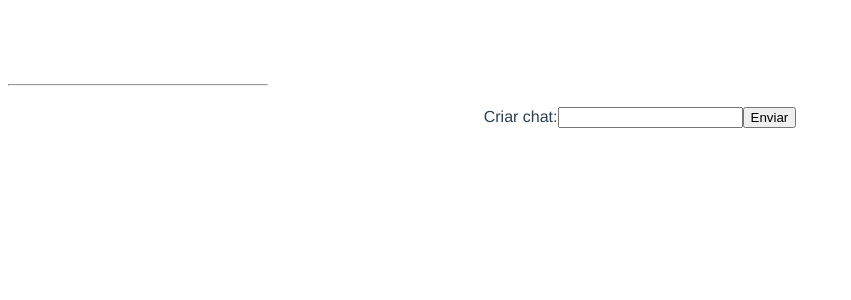
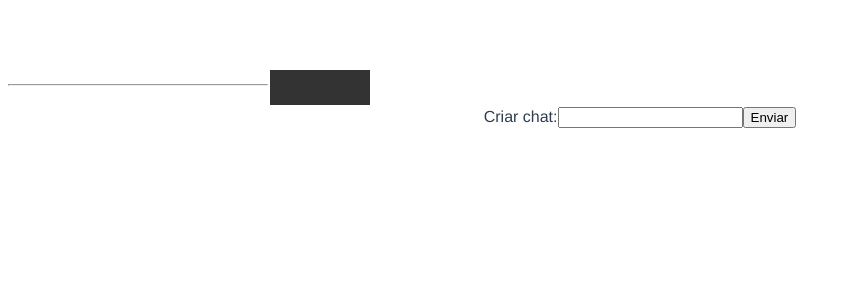
Before and after one commit to GuilhermeMelow/chat-typescript, a Vue app: page /chat in a window 1280 px wide. Both pictures are taken after a click on the button "Enviar". Shown: the top 300 px of the page, without its empty margins (0-851 px from the left). Built offline with nearby package versions, Linux system fonts and the light colour scheme.

Commit message:
Adicionando a função de chatsOpen ao componente.

```diff
--- a/src/components/chat/ListChatsOpen.vue
+++ b/src/components/chat/ListChatsOpen.vue
@@ -1,21 +1,48 @@
 <template>
     <div>
-        <ul class="tab-nav">
-            <li v-for="chat in chatsOpen"
-                :key="chat"
-                v-text="chat.nome"
-                :data-teste="chat.id" />
-        </ul>
+        <div class="tabs">
+            <ul class="tab-nav">
+                <li v-for="chat in chats"
+                    :key="chat"
+                    v-text="chat.nome"
+                    :data-teste="chat.id"
+                    @click="chatOpen = chat" />
+            </ul>
+        </div>
+        <div class="content" v-if="chatOpen">
+            <List :values="chatOpen.getMensagens()">
+                <template #="{ item }">
+                    <p v-text="item" />
+                    <hr>
+                </template>
+            </List>
+            <Enviador :label="'Enviar mensagem:'" @send="send" />
+        </div>
     </div>
 </template>
 
 <script lang="ts">
-    import { defineComponent } from "vue";
+    import { Store } from "@/store";
+    import InjectStrict from "@/Utils/InjectStrict";
+    import { defineComponent, ref } from "vue";
+    import Enviador from "../Enviador.vue";
+    import { UseChatsOpen } from "./functions/UseChatsOpen";
+    import List from "./List.vue";
 
     export default defineComponent({
+        components: { List, Enviador },
         name: "chatsOpen",
-        props: {
-            chatsOpen: { type: Array, default: () => [] },
+        setup() {
+            const store = InjectStrict<Store>("store");
+            const chats = UseChatsOpen().chatsOpen;
+            const chatOpen = ref(chats.value[0]);
+
+            const send = (mensagem: string) => {
+                if (mensagem !== "")
+                    store.adicionarMensagem(mensagem, chatOpen.value.id);
+            };
+
+            return { chats, send, chatOpen };
         },
     });
 </script>
--- a/src/views/Chat.vue
+++ b/src/views/Chat.vue
@@ -7,7 +7,7 @@
                     <hr>
                 </template>
             </List>
-            <ListChatsOpen :chatsOpen="chatsOpen" />
+            <ListChatsOpen />
         </div>
 
         <Enviador :label="'Criar chat:'" @send="criarConversa" />
```
